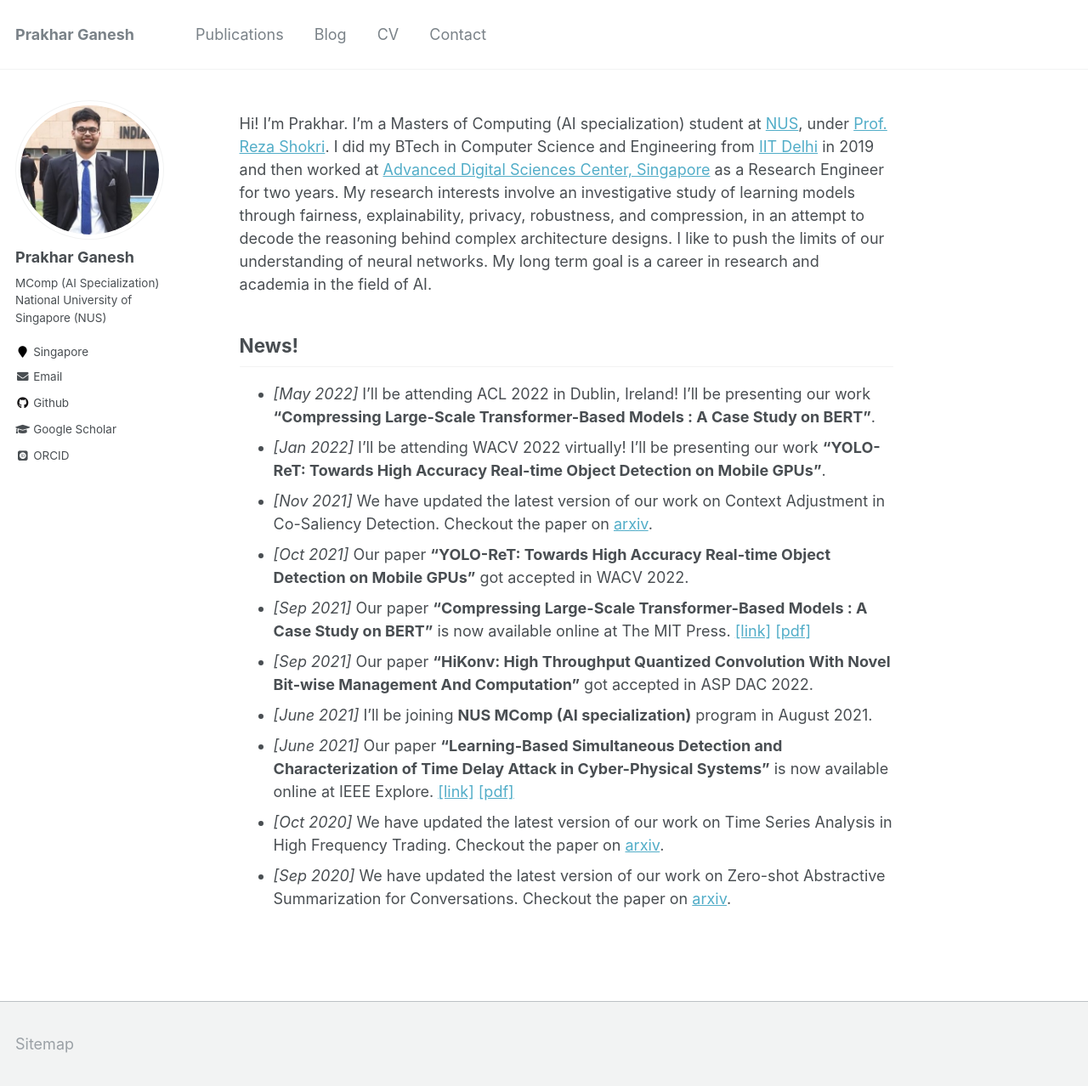
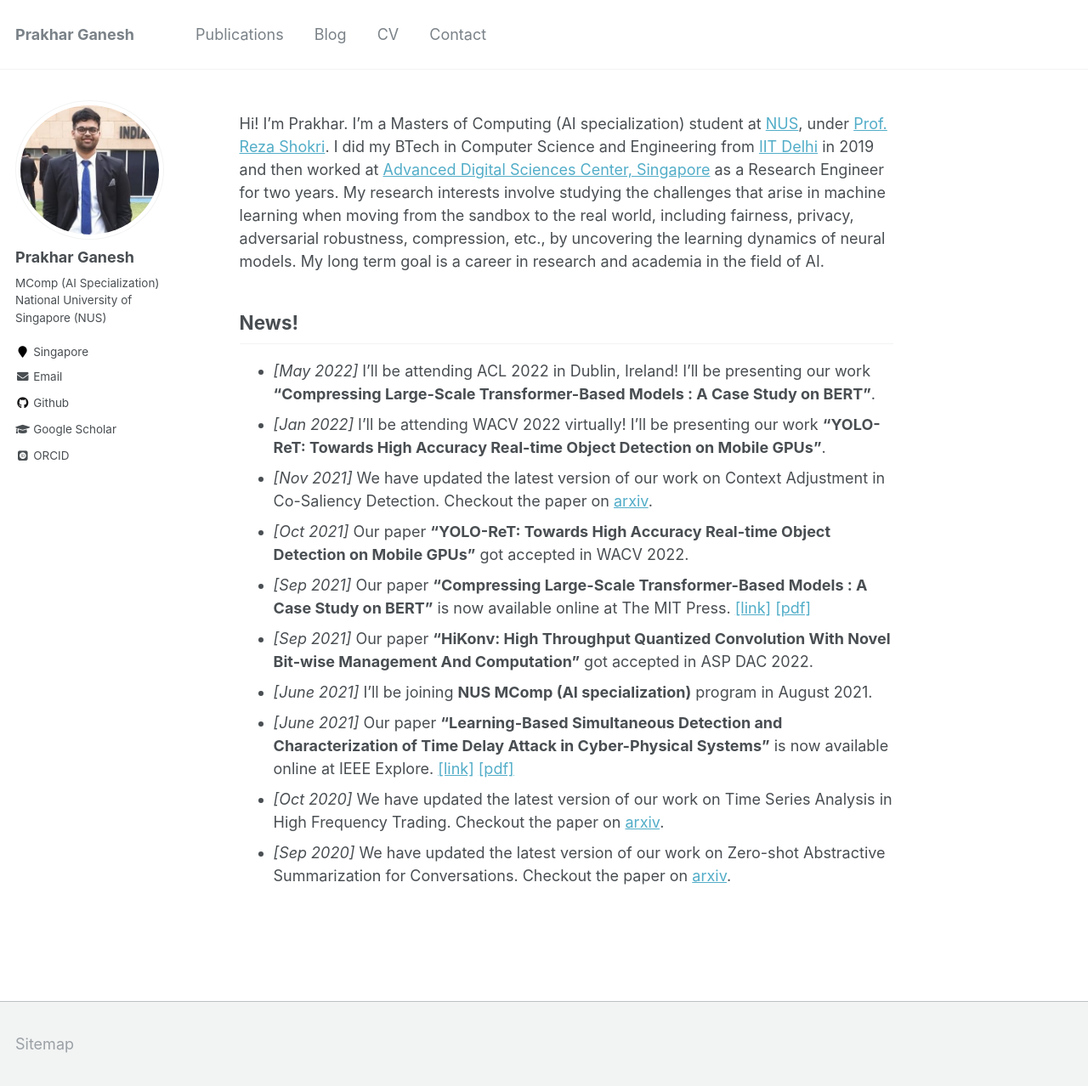
Before and after one commit to prakharg24/prakharg24.github.io, a Jekyll site: the page built from _pages/about.md, in a window 1280 px wide and 1278 px high. Shown: the whole window at 85% size. Built offline with Jekyll 4.4.1, drawn with Linux system fonts in a browser that asks for light colours; some web fonts are replaced.

Commit message:
minor update

```diff
--- a/_pages/about.md
+++ b/_pages/about.md
@@ -8,7 +8,7 @@
   - /about.html
 ---
 
-Hi! I’m Prakhar. I'm a Masters of Computing (AI specialization) student at [NUS](https://www.comp.nus.edu.sg/){:target="_blank"}, under [Prof. Reza Shokri](https://www.comp.nus.edu.sg/~reza/){:target="_blank"}. I did my BTech in Computer Science and Engineering from [IIT Delhi](https://www.cse.iitd.ernet.in/){:target="_blank"} in 2019 and then worked at [Advanced Digital Sciences Center, Singapore](https://adsc.illinois.edu/){:target="_blank"} as a Research Engineer for two years. My research interests involve an investigative study of learning models through fairness, explainability, privacy, robustness, and compression, in an attempt to decode the reasoning behind complex architecture designs. I like to push the limits of our understanding of neural networks. My long term goal is a career in research and academia in the field of AI.
+Hi! I’m Prakhar. I'm a Masters of Computing (AI specialization) student at [NUS](https://www.comp.nus.edu.sg/){:target="_blank"}, under [Prof. Reza Shokri](https://www.comp.nus.edu.sg/~reza/){:target="_blank"}. I did my BTech in Computer Science and Engineering from [IIT Delhi](https://www.cse.iitd.ernet.in/){:target="_blank"} in 2019 and then worked at [Advanced Digital Sciences Center, Singapore](https://adsc.illinois.edu/){:target="_blank"} as a Research Engineer for two years. My research interests involve studying the challenges that arise in machine learning when moving from the sandbox to the real world, including fairness, privacy, adversarial robustness, compression, etc., by uncovering the learning dynamics of neural models. My long term goal is a career in research and academia in the field of AI.
 
 News!
 ------
```
